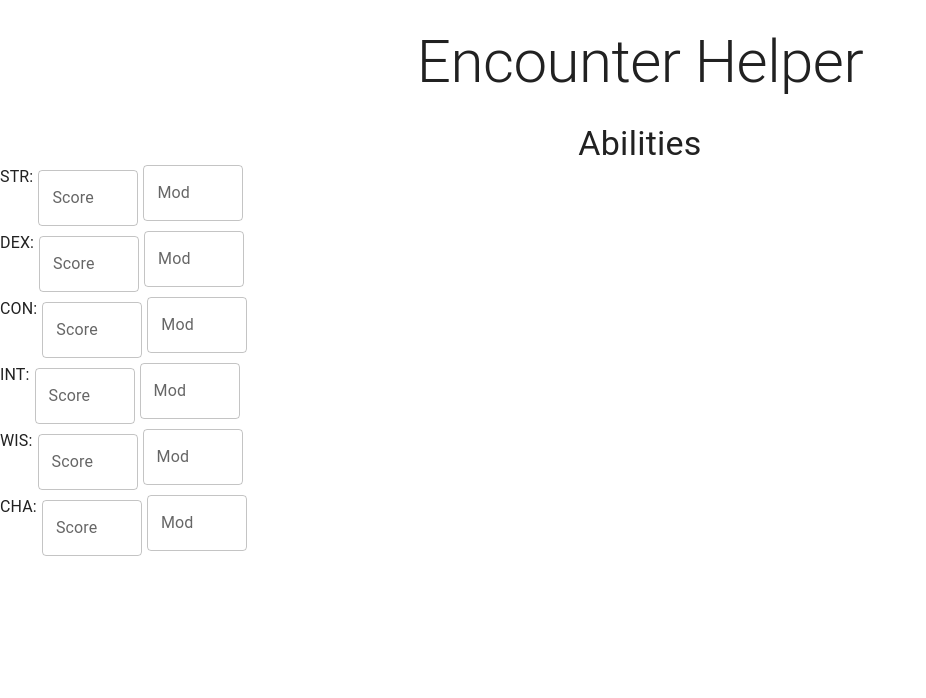
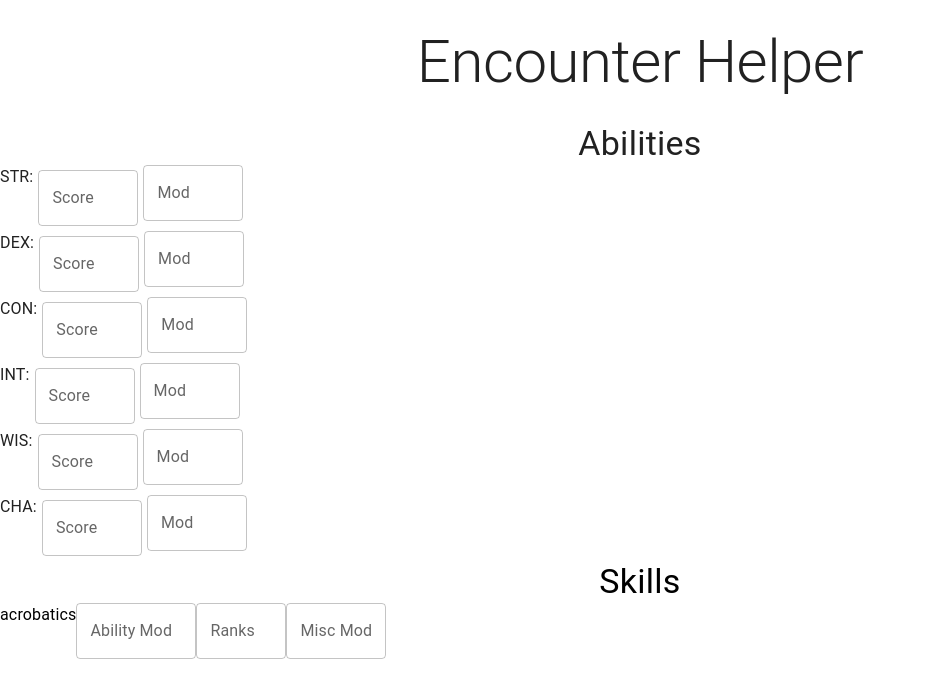
Before and after one commit to zlefler/encounter-helper, a React (Create React App) app: page / in a window 1280 px wide. Shown: the top 698 px of the page, without its empty margins (0-926 px from the left). Built offline with nearby package versions, Linux system fonts and the light colour scheme.

Commit message:
build out SkillBlock component

```diff
--- a/src/components/Home.js
+++ b/src/components/Home.js
@@ -1,5 +1,6 @@
 import { Card, Typography } from '@mui/material';
 import Abilities from './Abilities';
+import Skills from './Skills';
 
 function Home() {
   return (
@@ -8,6 +9,7 @@ function Home() {
         <Typography variant="h2">Encounter Helper</Typography>
       </Card>
       <Abilities />
+      <Skills />
     </div>
   );
 }
--- /dev/null
+++ b/src/components/SkillBlock.js
@@ -0,0 +1,14 @@
+import { Typography, TextField } from '@mui/material';
+
+function SkillBlock({ skill }) {
+  return (
+    <div style={{ display: 'flex', flexDirection: 'row' }}>
+      <Typography>{skill}</Typography>
+      <TextField sx={{ width: '120px' }} label="Ability Mod" />
+      <TextField sx={{ width: '90px' }} label="Ranks" />
+      <TextField sx={{ width: '100px' }} label="Misc Mod" />
+    </div>
+  );
+}
+
+export default SkillBlock;
--- a/src/components/Skills.js
+++ b/src/components/Skills.js
@@ -1,3 +1,6 @@
+import SkillBlock from './SkillBlock';
+import { Typography } from '@mui/material';
+
 function Skills() {
   // acrobatics
   // appraise
@@ -35,7 +38,12 @@ function Skills() {
   // swim
   // use magic device*
 
-  return;
+  return (
+    <div>
+      <Typography variant="h4">Skills</Typography>
+      <SkillBlock skill={'acrobatics'} />
+    </div>
+  );
 }
 
 export default Skills;
```
